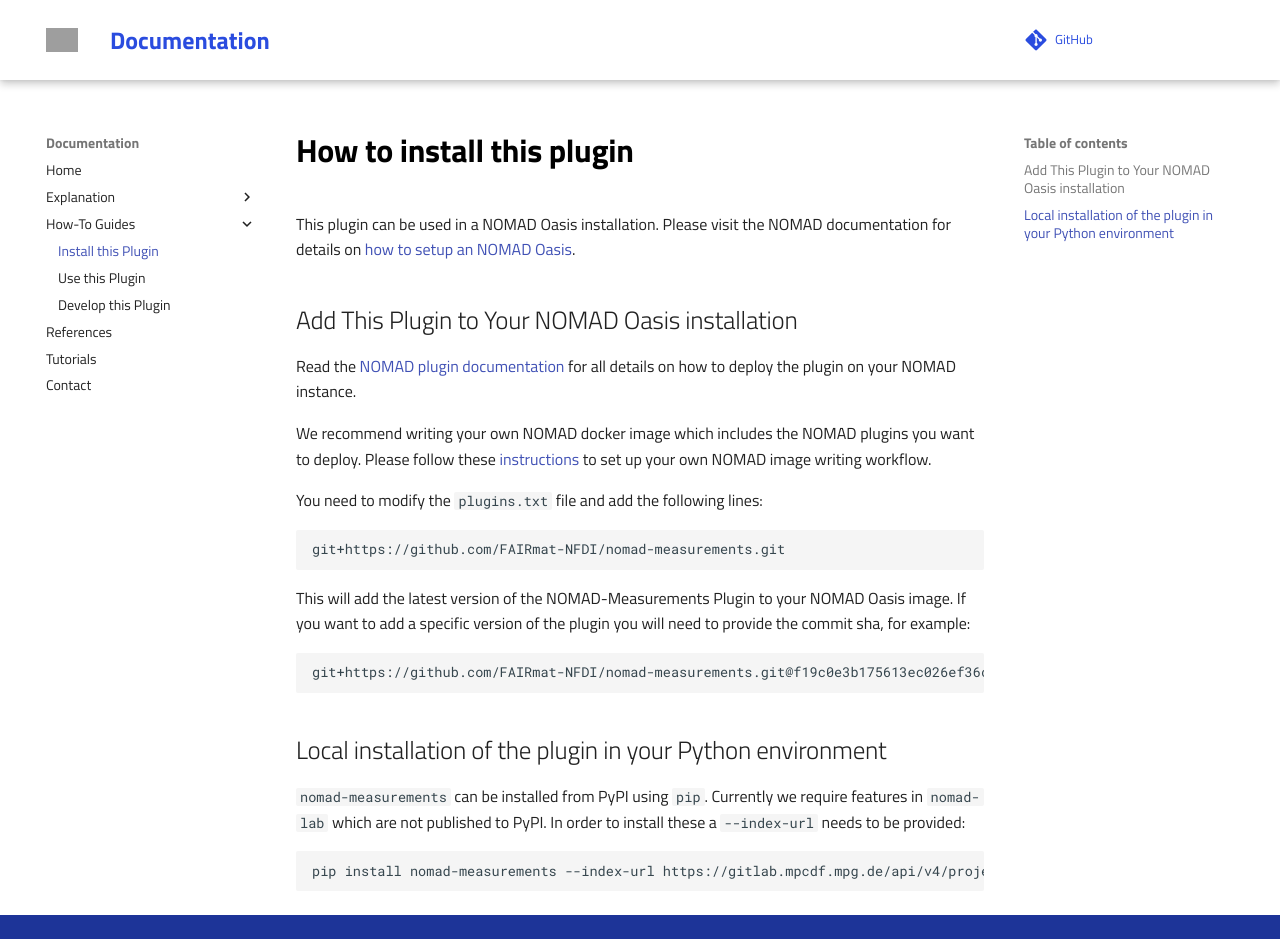
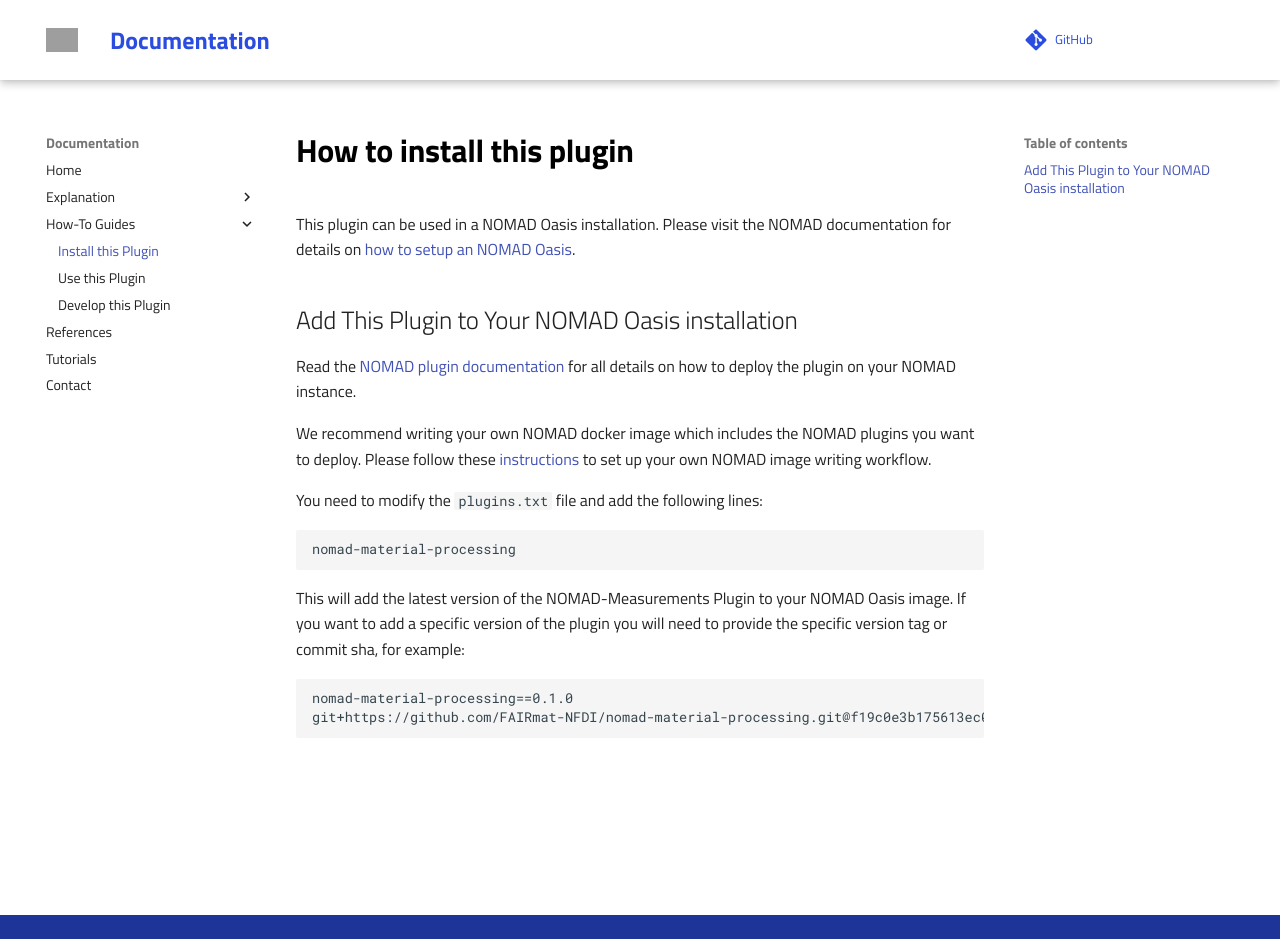
Before and after one commit to FAIRmat-NFDI/nomad-material-processing, an MkDocs documentation site: the page built from docs/how_to/install.md, in a window 1280 px wide and 939 px high. Built offline with MkDocs 1.6.1 and Material for MkDocs 9.7.7, drawn with Linux system fonts in a browser that asks for light colours; comment, search, counter and statistics services are not loaded; grey boxes are pictures that could not be loaded.

Commit message:
update install.md

````diff
--- a/docs/how_to/install.md
+++ b/docs/how_to/install.md
@@ -13,21 +13,13 @@ We recommend writing your own NOMAD docker image which includes the NOMAD plugin
 You need to modify the `plugins.txt` file and add the following lines:
 
 ```
-git+https://github.com/FAIRmat-NFDI/nomad-measurements.git
+nomad-material-processing
 ```
 
 This will add the latest version of the NOMAD-Measurements Plugin to your NOMAD Oasis image.
-If you want to add a specific version of the plugin you will need to provide the commit sha, for example:
+If you want to add a specific version of the plugin you will need to provide the specific version tag or commit sha, for example:
 
 ```
-git+https://github.com/FAIRmat-NFDI/nomad-measurements.git@f19c0e3b175613ec026ef36c849af3474c42cf52
+nomad-material-processing==0.1.0
+git+https://github.com/FAIRmat-NFDI/nomad-material-processing.git@f19c0e3b175613ec026ef36c849af3474c42cf52
 ```
-
-## Local installation of the plugin in your Python environment
-
-`nomad-measurements` can be installed from PyPI using `pip`.
-Currently we require features in `nomad-lab` which are not published to PyPI.
-In order to install these a `--index-url` needs to be provided:
-```sh
-pip install nomad-measurements --index-url https://gitlab.mpcdf.mpg.de/api/v4/projects/2187/packages/pypi/simple
-```
````
